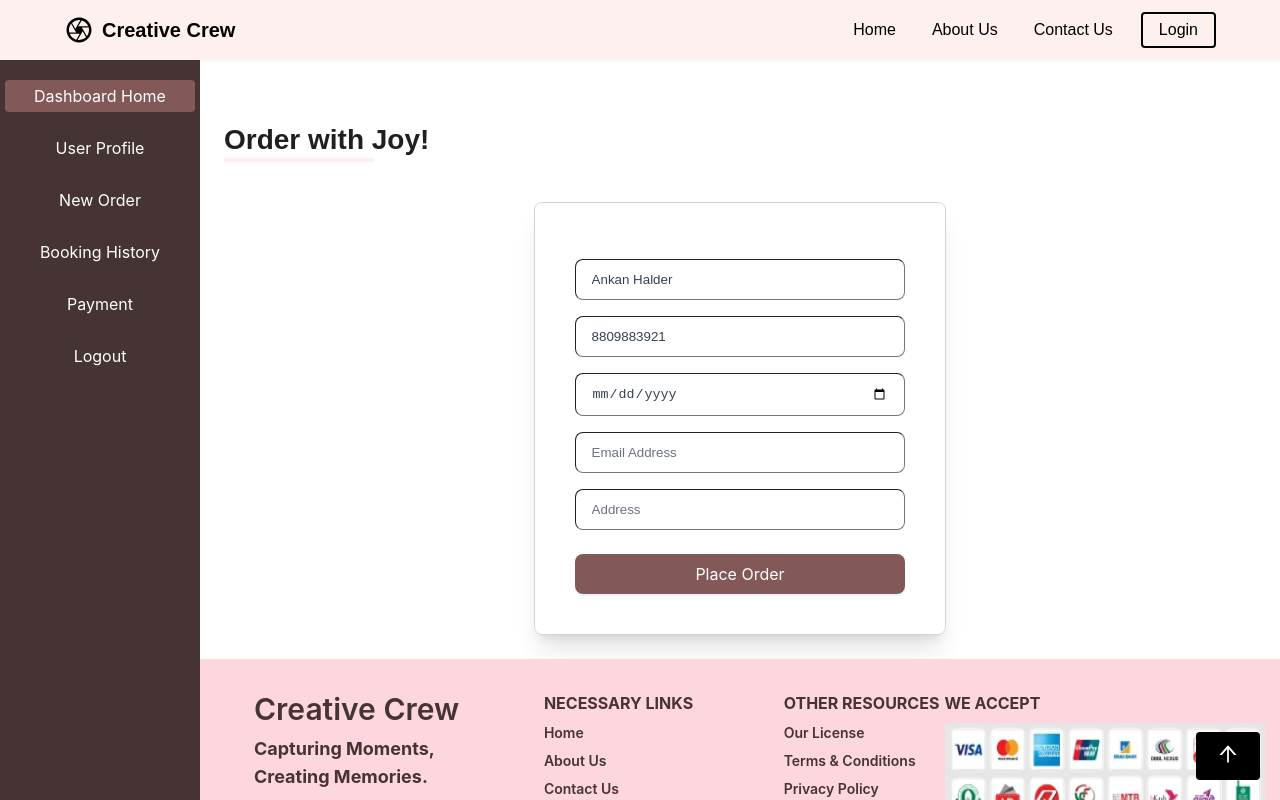
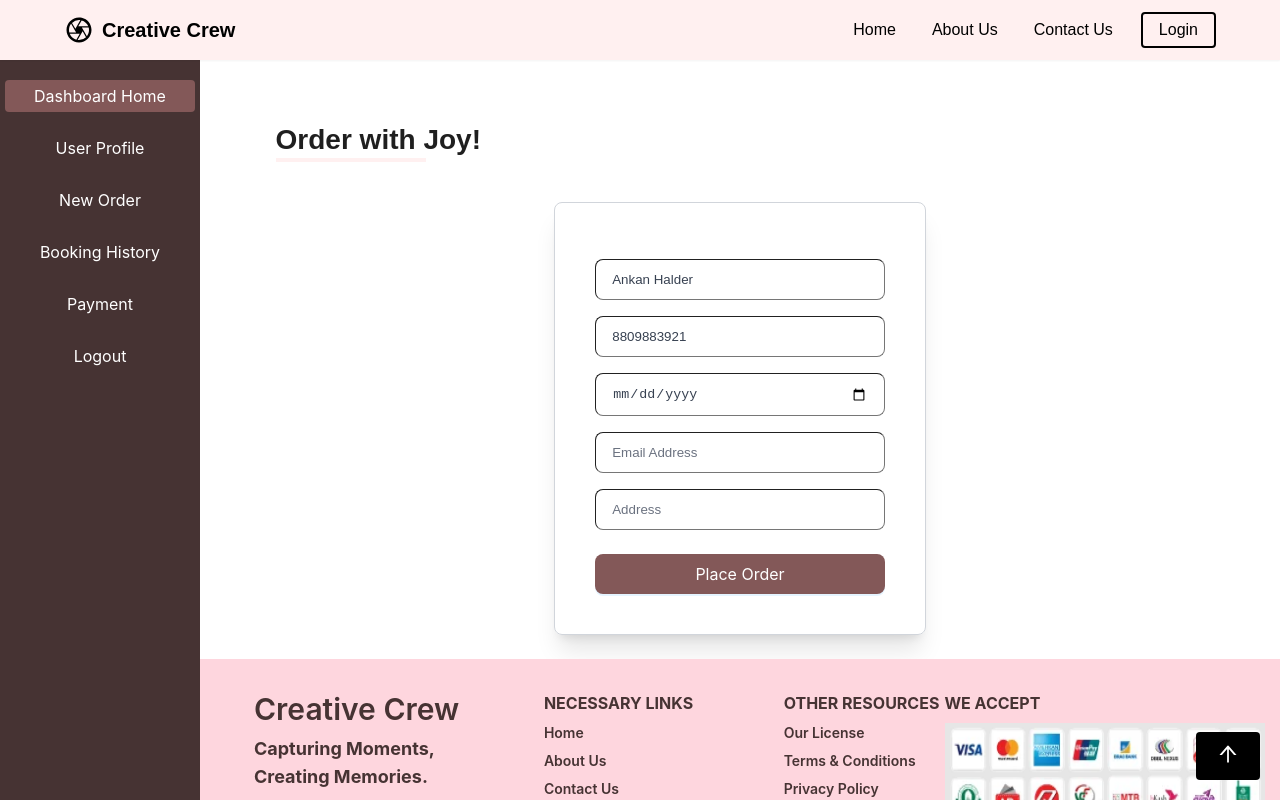
Before and after one commit to Ankan112/creative-crew, a Next.js app: page /dashboard/order in a window 1280 px wide. Shown: the top 800 px of the page. Built offline with nearby package versions, Linux system fonts and the light colour scheme; a web font is replaced by a local one.

Commit message:
main container added in dashboard order page

```diff
--- a/src/pages/dashboard/order/index.jsx
+++ b/src/pages/dashboard/order/index.jsx
@@ -4,7 +4,7 @@ import TitleBorder from "@/components/shared/TitleBorder";
 
 const OrderPage = () => {
   return (
-    <div className="mx-auto">
+    <div className="main-container mx-auto">
       <div className="my-10">
         <h1 className="font-main">Order with Joy!</h1>
         <TitleBorder/>
```
